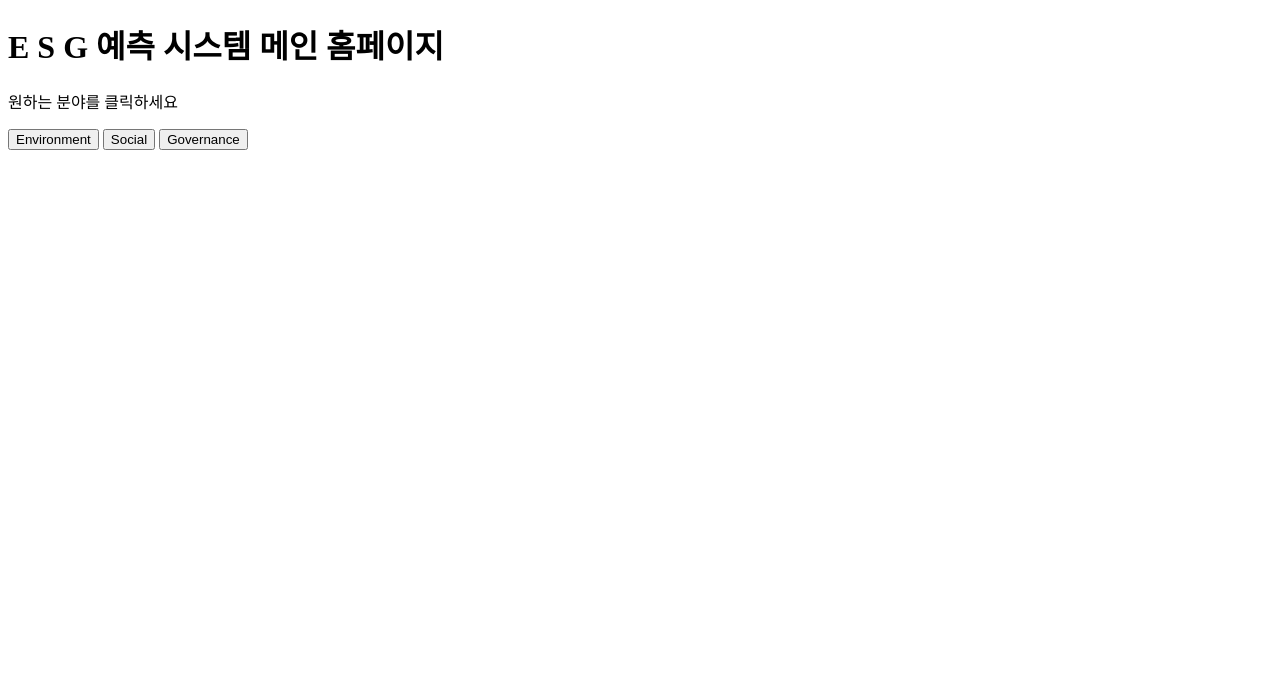
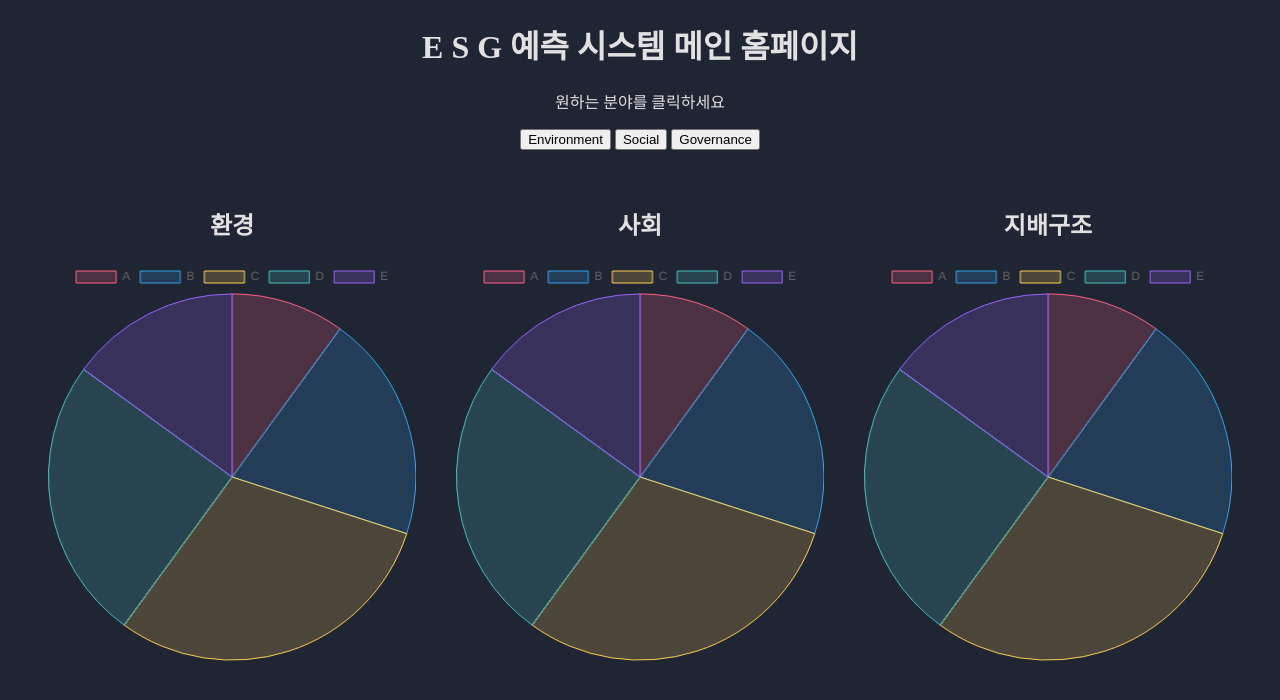
Before and after one commit to Ryubong/ESG_prj, a Flask app: page / in a window 1280 px wide. Shown: the top 700 px of the page. Run offline with Flask 3, Linux system fonts and the light colour scheme.

Commit message:
add pie chartt

```diff
--- a/templates/home.html
+++ b/templates/home.html
@@ -1,13 +1,91 @@
 <!doctype html>
 <html>
-    <head>
-        <title>E S G 예측 시스템 메인 홈페이지</title>
-    </head>
-    <body>
-        <h1>E S G 예측 시스템 메인 홈페이지</h1>
-        <p>원하는 분야를 클릭하세요</p>
-        <button onclick="window.location.href = '/envi';">Environment</button>
-        <button onclick="window.location.href = '/social';">Social</button>
-        <button onclick="window.location.href = '/gov';">Governance</button>
-    </body>
+<head>
+    <title>E S G 예측 시스템 메인 홈페이지</title>
+    <script src="https://cdn.jsdelivr.net/npm/chart.js"></script>
+    <style>
+        body {
+            background-color: #202534;
+        }
+
+        .chart-container {
+            display: flex;
+            justify-content: space-around; /* Adjusted to center-align charts */
+            padding: 20px;
+            height: 400px;
+        }
+
+        .chart {
+            text-align: center;
+            color: #E1E1E1;
+            width: 30%; /* Adjusted to control chart width */
+        }
+    </style>
+</head>
+<body>
+    <h1 style="text-align: center; color: #E1E1E1;">E S G 예측 시스템 메인 홈페이지</h1>
+
+    <p style="text-align: center; color: #E1E1E1">원하는 분야를 클릭하세요</p>
+    <p style="text-align: center;">
+        <button style="display: inline-block;" button onclick="window.location.href = '/envi';">Environment</button>
+        <button style="display: inline-block;" button onclick="window.location.href = '/social';">Social</button>
+        <button style="display: inline-block;" button onclick="window.location.href = '/gov';">Governance</button>
+    </p>
+
+    <div class="chart-container">
+        <div class="chart">
+            <h2>환경</h2>
+            <canvas id="EnviChart"></canvas>
+        </div>
+        <div class="chart">
+            <h2>사회</h2>
+            <canvas id="SocialChart"></canvas>
+        </div>
+        <div class="chart">
+            <h2>지배구조</h2>
+            <canvas id="GovChart"></canvas>
+        </div>
+    </div>
+
+    <script>
+        // 파이 차트 데이터 (동일한 데이터를 사용하도록 유지)
+        var chartData = {
+            labels: ['A', 'B', 'C', 'D', 'E'],
+            datasets: [{
+                backgroundColor: [
+                    'rgba(255, 99, 132, 0.2)',
+                    'rgba(54, 162, 235, 0.2)',
+                    'rgba(255, 206, 86, 0.2)',
+                    'rgba(75, 192, 192, 0.2)',
+                    'rgba(153, 102, 255, 0.2)'
+                ],
+                borderColor: [
+                    'rgba(255, 99, 132, 1)',
+                    'rgba(54, 162, 235, 1)',
+                    'rgba(255, 206, 86, 1)',
+                    'rgba(75, 192, 192, 1)',
+                    'rgba(153, 102, 255, 1)'
+                ],
+                borderWidth: 1,
+                data: [10, 20, 30, 25, 15]
+            }]
+        };
+
+        // 파이 차트 옵션
+        var chartOptions = {
+            responsive: true,
+            maintainAspectRatio: false
+        };
+
+        // 각 파이 차트 생성
+        var enviCtx = document.getElementById('EnviChart').getContext('2d');
+        new Chart(enviCtx, { type: 'pie', data: chartData, options: chartOptions });
+
+        var socialCtx = document.getElementById('SocialChart').getContext('2d');
+        new Chart(socialCtx, { type: 'pie', data: chartData, options: chartOptions });
+
+        var govCtx = document.getElementById('GovChart').getContext('2d');
+        new Chart(govCtx, { type: 'pie', data: chartData, options: chartOptions });
+    </script>
+</body>
 </html>
```
